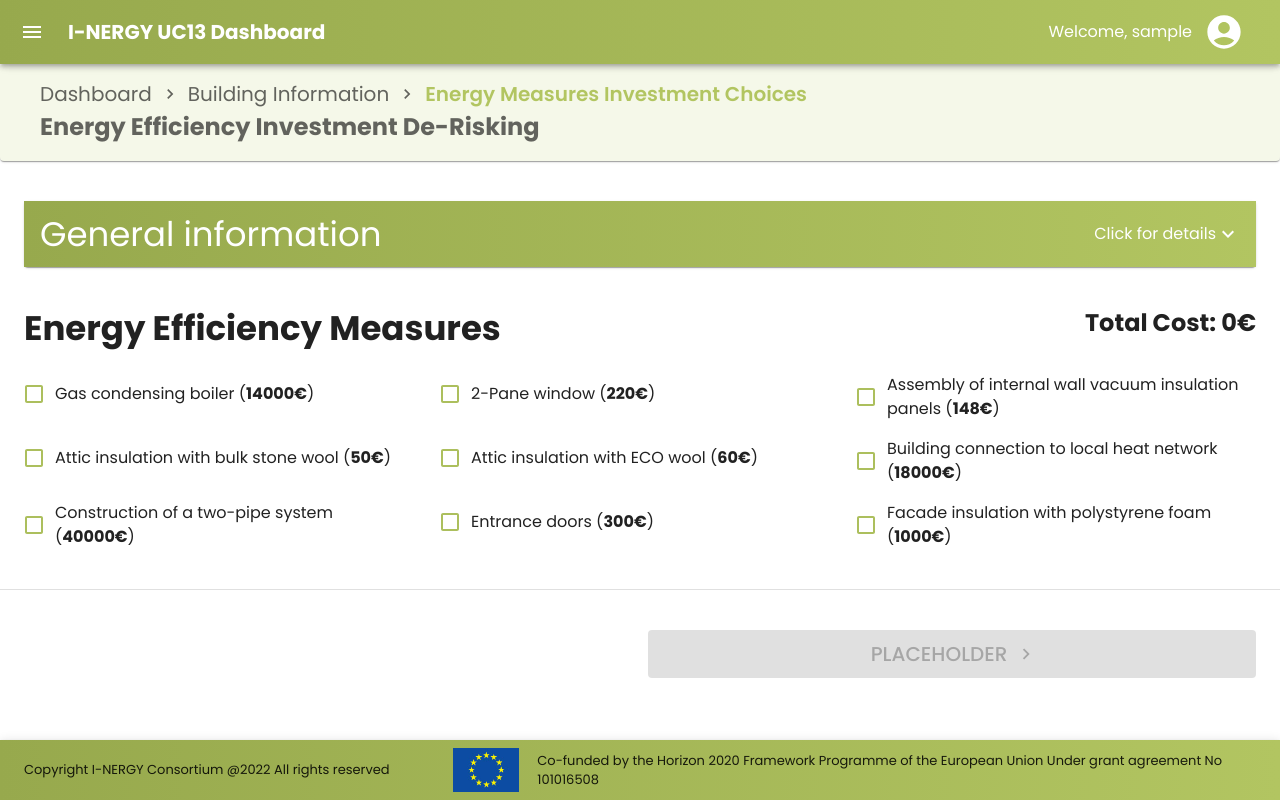
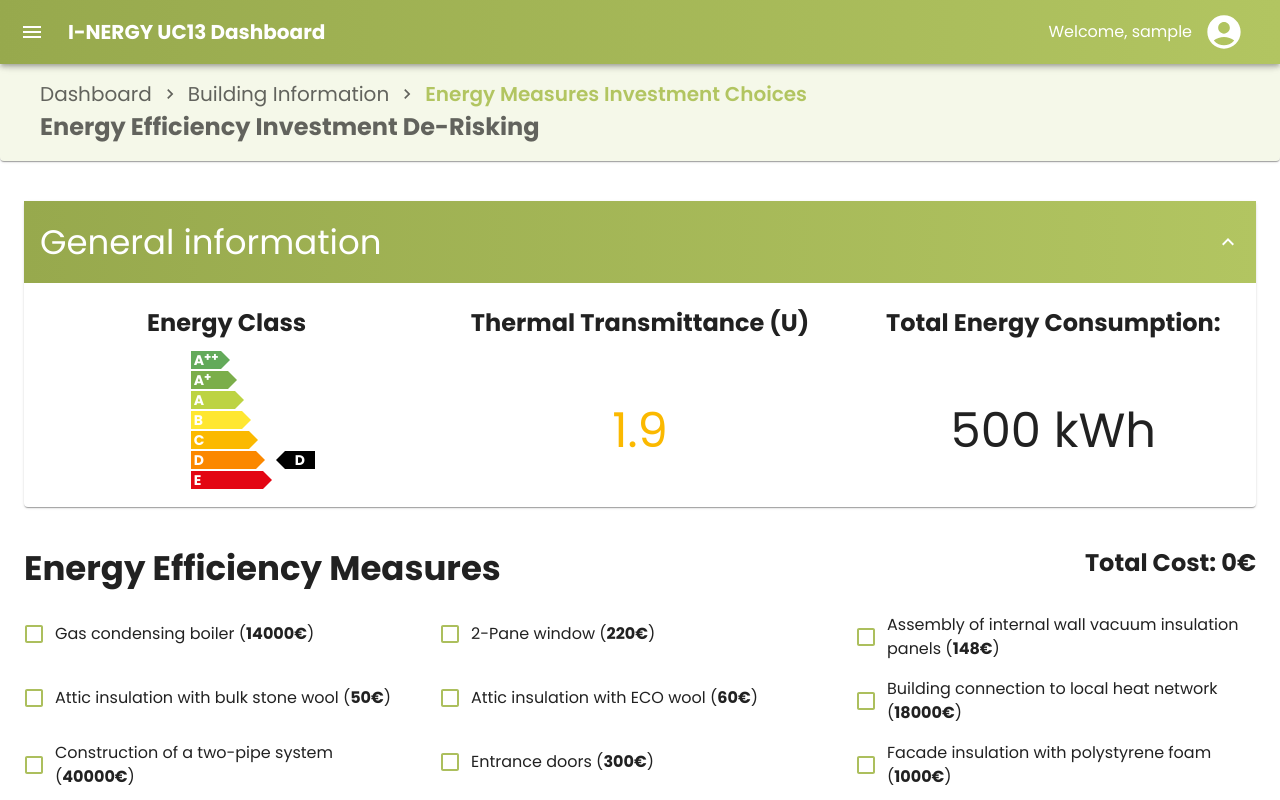
Before and after one commit to I-NERGY/EEI_Service_frontend, a React (Create React App) app: page /energy-measures/1 in a window 1280 px wide. Shown: the top 800 px of the page. Built offline with nearby package versions, Linux system fonts and the light colour scheme; sample sign-in values are in the browser's storage.

Commit message:
InvestmentSelectQuickInfo.tsx fix

```diff
--- a/src/components/InvestmentSelect/InvestmentSelectQuickInfo.tsx
+++ b/src/components/InvestmentSelect/InvestmentSelectQuickInfo.tsx
@@ -15,7 +15,7 @@
 }
 
 const InvestmentSelectQuickInfo = ({energyClass, thermalTransmittance, energyConsumption}: Props) => {
-    const [expanded, setExpanded] = React.useState<string | false>(false);
+    const [expanded, setExpanded] = React.useState<string | false>('panel1');
 
     const handleChange =
         (panel: string) => (event: React.SyntheticEvent, isExpanded: boolean) => {
```
